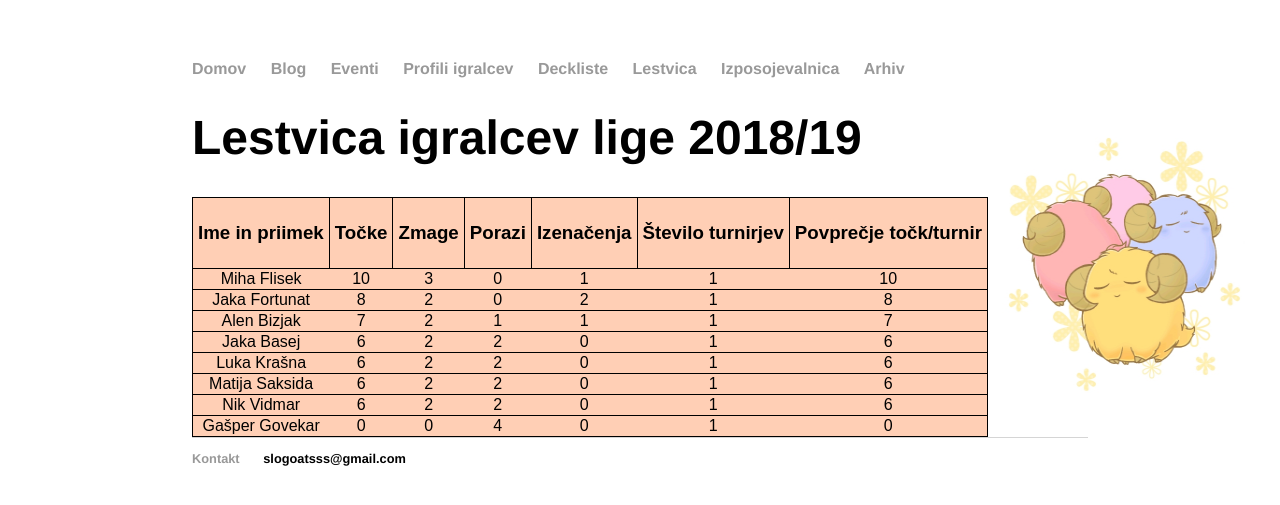
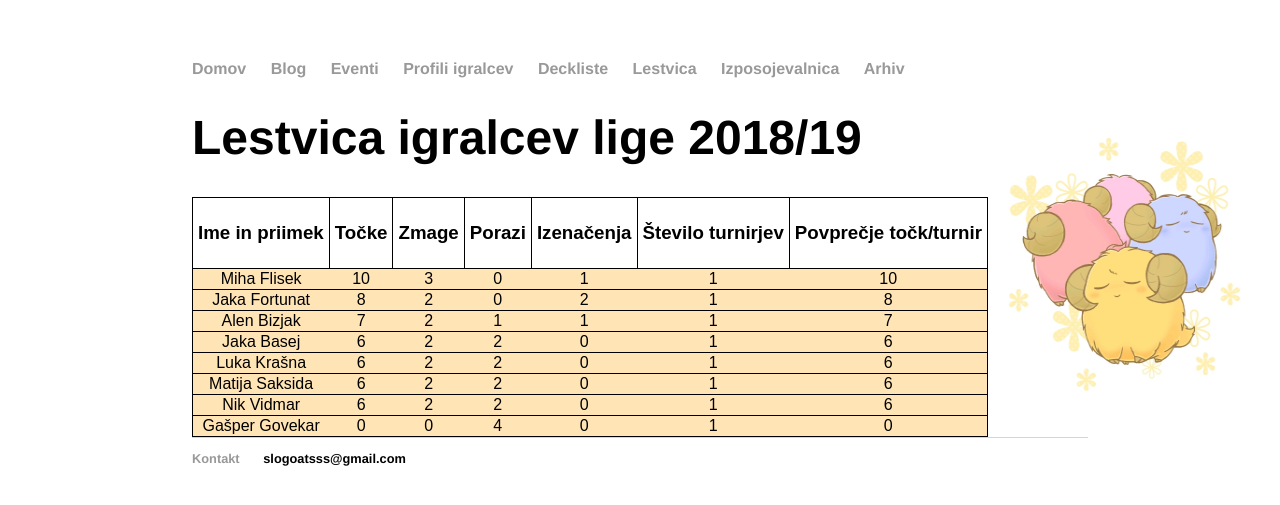
Before and after one commit to slogoatsss/slogoatsss.github.io, a Jekyll site: the page built from lestvica/index.html, in a window 1280 px wide. Shown: the top 505 px of the page. Built offline with Jekyll 4.4.1, drawn with Linux system fonts in a browser that asks for light colours.

Commit message:
Update index.html

```diff
--- a/lestvica/index.html
+++ b/lestvica/index.html
@@ -43,8 +43,8 @@ title: Lestvica
 	th{
 		background-color: light-pink;
 	}
-	tr{
-		background-color: #FFCFB5;
+	td{
+		background-color: #FFE4B5;
 	}
 </style>
 <div class="blurb">
```
